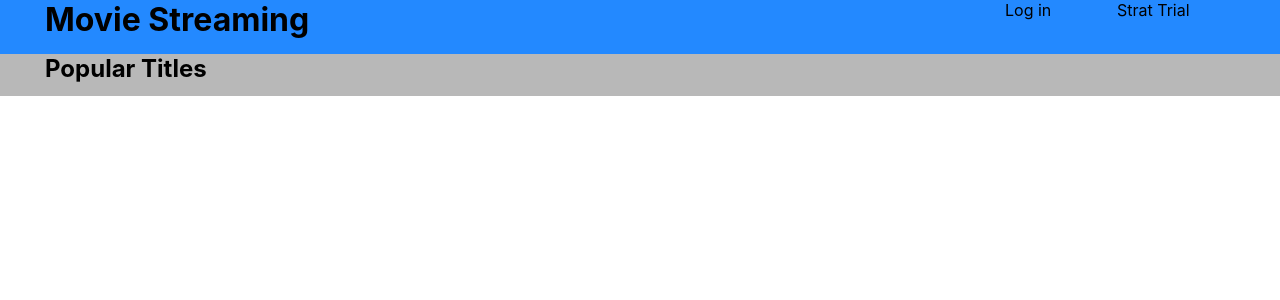
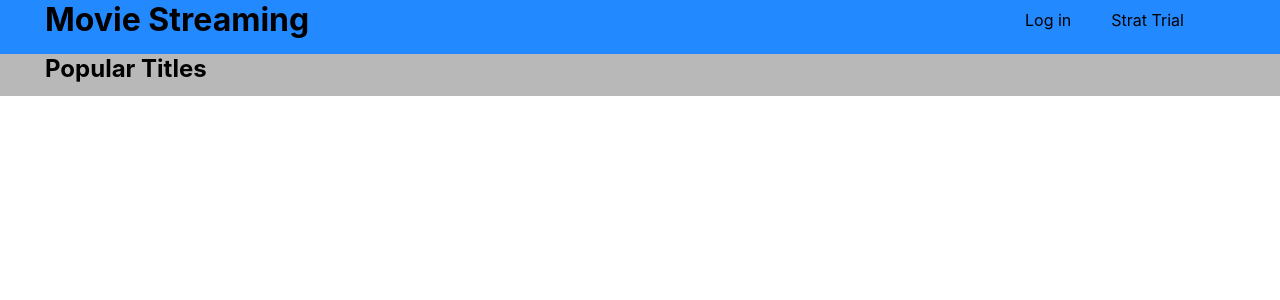
Before and after one commit to MarkusTryban/movie-stream, a React (Create React App) app: page / in a window 1280 px wide. Shown: the top 300 px of the page. Built offline with nearby package versions, Linux system fonts and the light colour scheme.

Commit message:
Add padding to a tags

```diff
--- a/src/components/MainHeader/MainHeader.css
+++ b/src/components/MainHeader/MainHeader.css
@@ -21,10 +21,5 @@ h2 {
 }
 
 a {
-  height: 30px;
-  width: 112px;
+  padding: 10px 20px 10px 20px;
 }
-
-button:nth-child(4) {
-  border-radius: 12px;
-}
```
